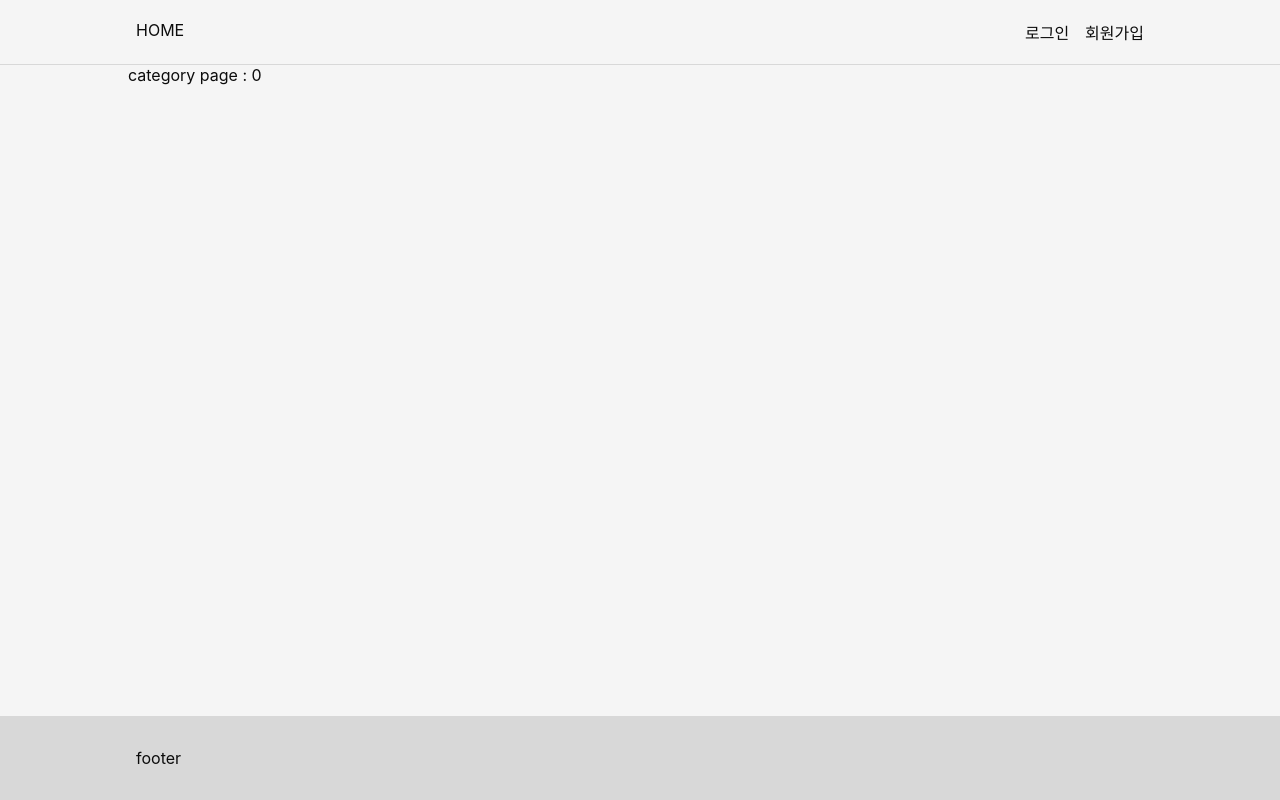
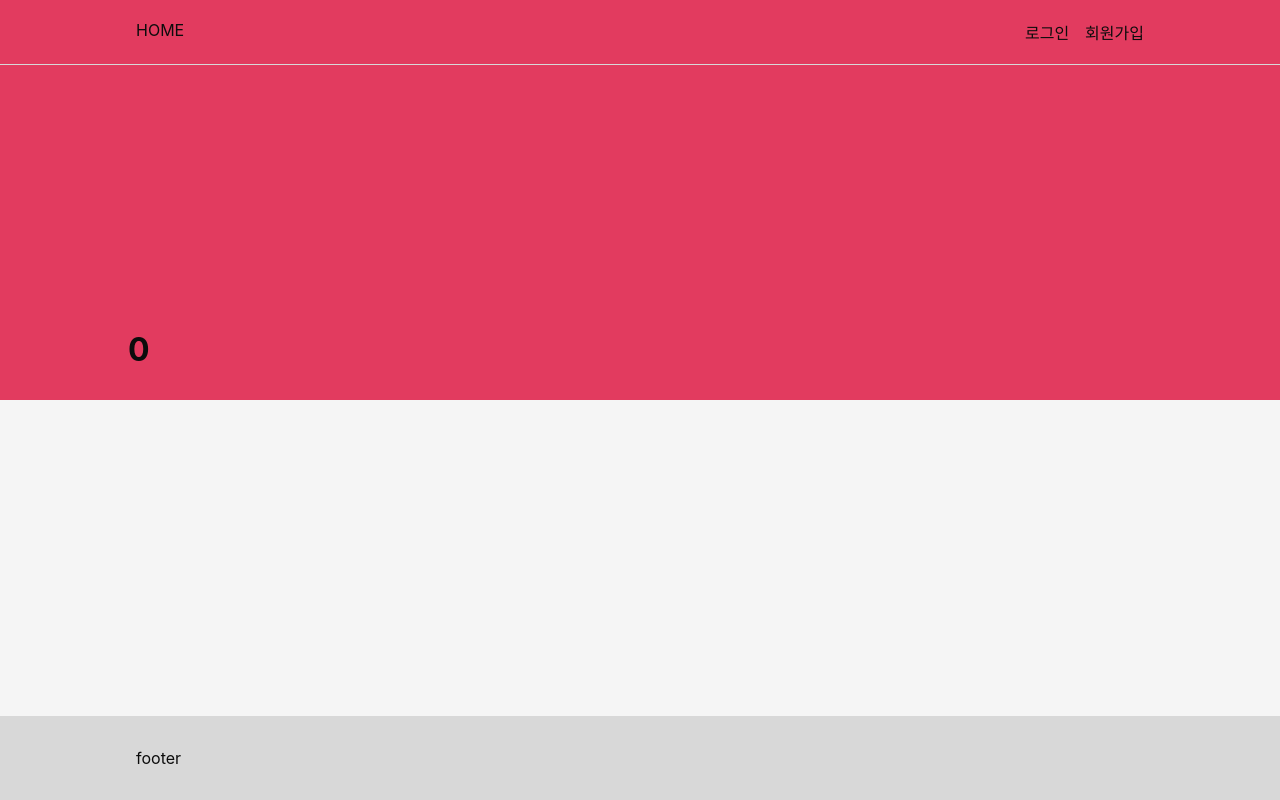
Before and after one commit to SkynI25/Angel_Hackerthon, a React (Create React App) app: page /category/0 in a window 1280 px wide. Built offline with nearby package versions, Linux system fonts and the light colour scheme; a web font is replaced by a local one.

Commit message:
fix carousel

```diff
--- /dev/null
+++ b/src/components/Category/Cover/Cover.js
@@ -0,0 +1,18 @@
+import React from 'react'
+import './Cover.scss'
+
+const Cover = ({ title }) => {
+  return (
+    <div className="cover-container">
+      {/* img */}
+      <div className="img"></div>
+
+      {/* title */}
+      <div className="title">
+        <h2>{title}</h2>
+      </div>
+    </div>
+  )
+}
+
+export default Cover
--- /dev/null
+++ b/src/components/Category/Cover/Cover.scss
@@ -0,0 +1,26 @@
+.cover-container {
+  width: 100%;
+
+  .img {
+    position: absolute;
+    width: 100vw;
+    height: 400px;
+    left: 0;
+    top: 0;
+    background-color: var(--primary);
+  }
+
+  .title {
+    width: 100%;
+    height: calc(400px - 4rem);
+    display: flex;
+    justify-content: flex-start;
+    align-items: flex-end;
+
+    h2 {
+      z-index: 1;
+      padding-bottom: 2rem;
+      font-size: var(--font-4xl);
+    }
+  }
+}
--- a/src/components/Header/Header.scss
+++ b/src/components/Header/Header.scss
@@ -3,6 +3,7 @@
 .header {
   padding: 1.25rem 0;
   border-bottom: 1px solid var(--border-color);
+  z-index: 1;
 
   .header-inner {
     padding: 0 0.5rem;
--- a/src/components/Home/Category/Category.scss
+++ b/src/components/Home/Category/Category.scss
@@ -1,3 +1,5 @@
+@import '../../../constants/mixins.scss';
+
 .category-container {
   margin-top: 2rem;
   margin-bottom: 4rem;
@@ -17,15 +19,21 @@
     border-radius: 2rem;
     appearance: none;
     outline: 0;
-    border: 1px solid var(--border-color);
+    border: 1px solid var(--border-dark-color);
     background-color: var(--bg-color);
     position: absolute;
     top: calc(50% - 1rem);
+
+    @include mobile {
+      & {
+        display: none;
+      }
+    }
   }
   .back-btn {
-    left: 0.2rem;
+    left: -3rem;
   }
   .next-btn {
-    right: 0.2rem;
+    right: -3rem;
   }
 }
--- a/src/pages/Category/Category.js
+++ b/src/pages/Category/Category.js
@@ -1,4 +1,5 @@
 import React from 'react'
+import Cover from '../../components/Category/Cover/Cover'
 
 const Category = ({ match }) => {
   const categoryId = (match && match.params && match.params.categoryId) || null
@@ -7,7 +8,11 @@ const Category = ({ match }) => {
     // redirect
   }
 
-  return <div>category page : {categoryId}</div>
+  return (
+    <div>
+      <Cover title={categoryId} />
+    </div>
+  )
 }
 
 export default Category
```
